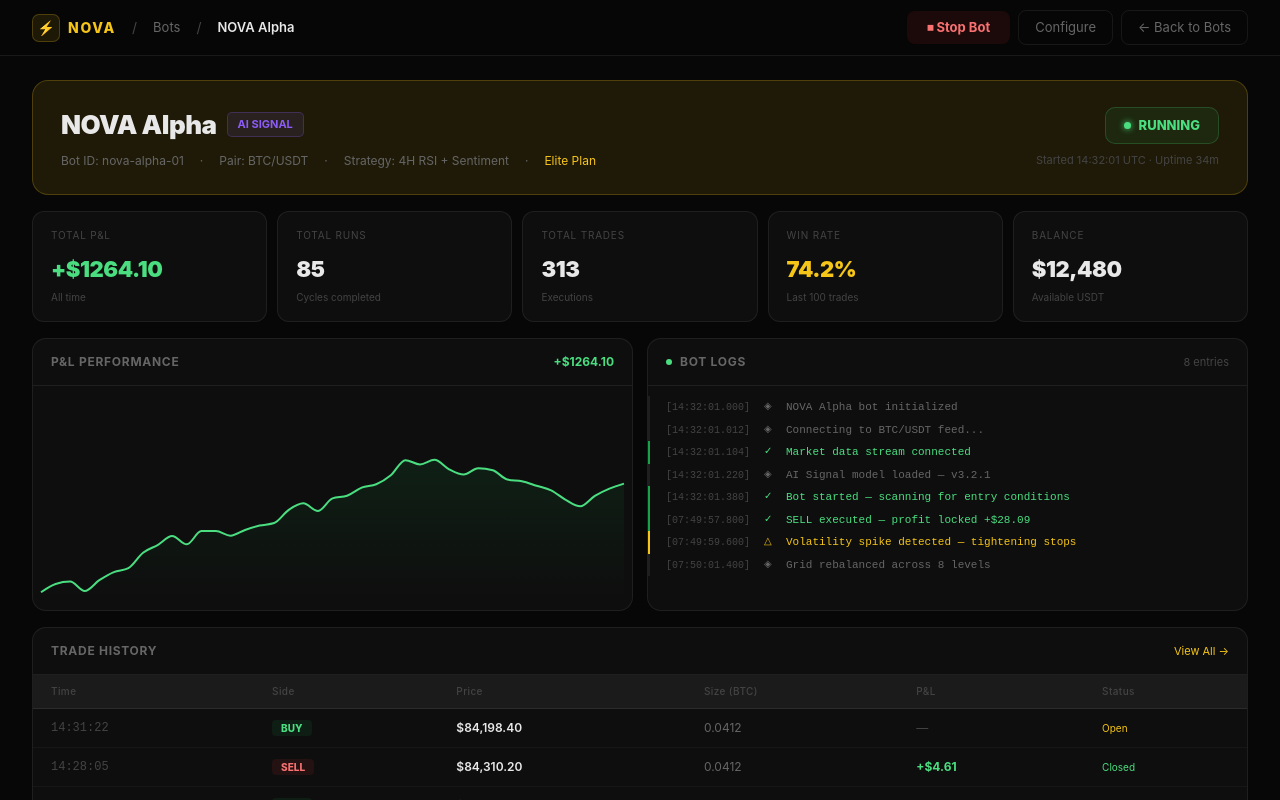
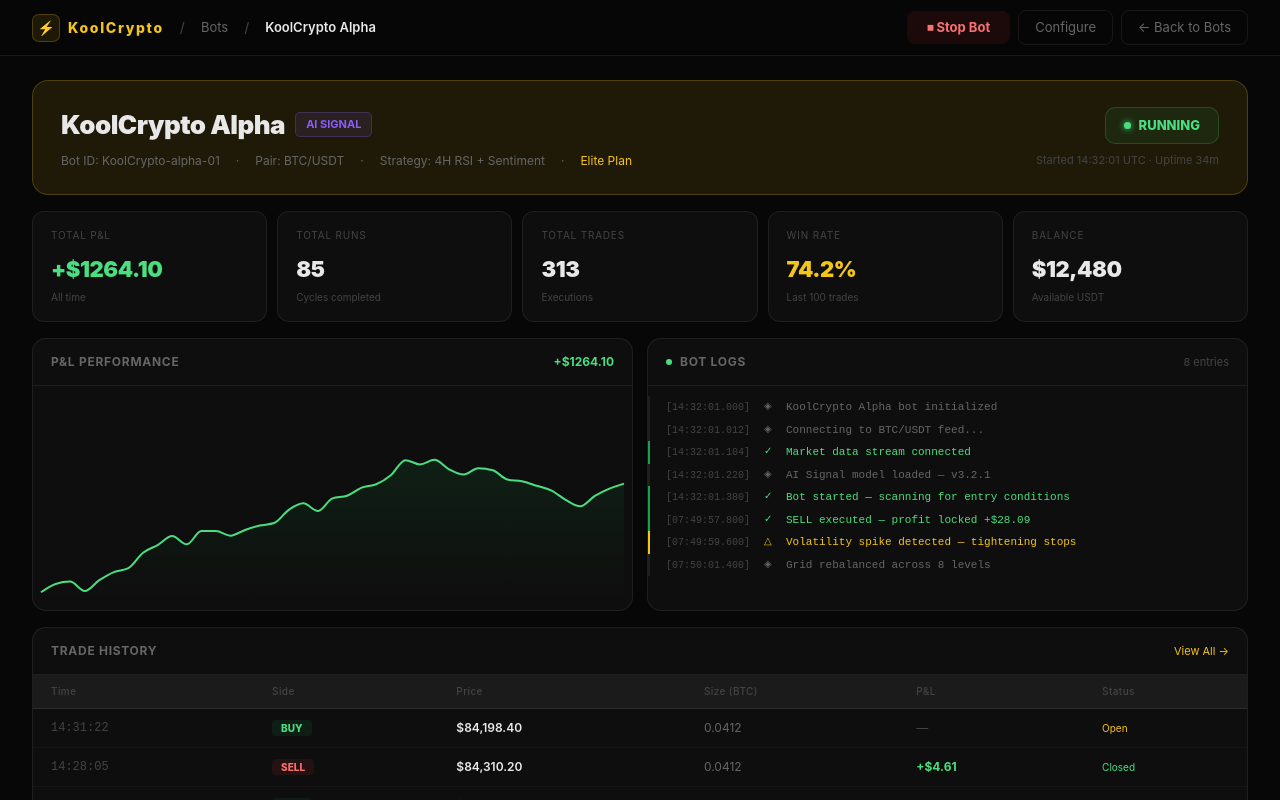
Before and after one commit to shamey-debug/NOVA, a Next.js app: page /bots/1 in a window 1280 px wide. Shown: the top 800 px of the page. Built offline with nearby package versions, Linux system fonts and the light colour scheme.

Commit message:
Rebrand: Nova → KoolCrypto

```diff
--- a/app/admin/page.tsx
+++ b/app/admin/page.tsx
@@ -123,7 +123,7 @@ export default function AdminPage() {
     <div style={{ minHeight: '100vh', background: G.bg, color: G.text, fontFamily: "-apple-system, BlinkMacSystemFont, 'SF Pro Display', sans-serif", padding: 24 }}>
 
       <div style={{ display: 'flex', justifyContent: 'space-between', alignItems: 'center', marginBottom: 24 }}>
-        <div style={{ fontSize: 20, fontWeight: 800, color: G.gold, letterSpacing: '0.06em' }}>⚡ NOVA ADMIN</div>
+        <div style={{ fontSize: 20, fontWeight: 800, color: G.gold, letterSpacing: '0.06em' }}>⚡ KoolCrypto ADMIN</div>
         <button onClick={() => router.push('/dashboard')}
           style={{ fontSize: 12, color: G.muted, background: G.bg2, border: `1px solid ${G.border}`, padding: '6px 16px', borderRadius: 8, cursor: 'pointer' }}>
           ← Dashboard
--- a/app/bots/[id]/page.tsx
+++ b/app/bots/[id]/page.tsx
@@ -72,7 +72,7 @@ const TRADES_HISTORY = [
 export default function BotDetailPage() {
   const [running, setRunning] = useState(true);
   const [logs, setLogs] = useState<{ time: string; type: string; icon: string; msg: string }[]>([
-    { time: "14:32:01.000", type: "info",    icon: "◈", msg: "NOVA Alpha bot initialized" },
+    { time: "14:32:01.000", type: "info",    icon: "◈", msg: "KoolCrypto Alpha bot initialized" },
     { time: "14:32:01.012", type: "info",    icon: "◈", msg: "Connecting to BTC/USDT feed..." },
     { time: "14:32:01.104", type: "success", icon: "✓", msg: "Market data stream connected" },
     { time: "14:32:01.220", type: "info",    icon: "◈", msg: "AI Signal model loaded — v3.2.1" },
@@ -124,12 +124,12 @@ export default function BotDetailPage() {
         <div style={{ display: "flex", alignItems: "center", gap: "16px" }}>
           <div style={{ display: "flex", alignItems: "center", gap: "8px" }}>
             <div style={{ width: "28px", height: "28px", background: G.goldDim, border: `1px solid ${G.goldBorder}`, borderRadius: "7px", display: "flex", alignItems: "center", justifyContent: "center", fontSize: "14px" }}>⚡</div>
-            <span style={{ fontSize: "14px", fontWeight: 800, letterSpacing: "0.12em", color: G.gold }}>NOVA</span>
+            <span style={{ fontSize: "14px", fontWeight: 800, letterSpacing: "0.12em", color: G.gold }}>KoolCrypto</span>
           </div>
           <span style={{ color: G.muted, fontSize: "14px" }}>/</span>
           <span style={{ fontSize: "13px", color: G.sec }}>Bots</span>
           <span style={{ color: G.muted, fontSize: "14px" }}>/</span>
-          <span style={{ fontSize: "13px", color: G.text, fontWeight: 600 }}>NOVA Alpha</span>
+          <span style={{ fontSize: "13px", color: G.text, fontWeight: 600 }}>KoolCrypto Alpha</span>
         </div>
         <div style={{ display: "flex", gap: "8px", alignItems: "center" }}>
           <button onClick={() => setRunning(r => !r)} style={{ padding: "7px 20px", borderRadius: "8px", fontSize: "13px", fontWeight: 700, border: "none", background: running ? G.redBg : G.greenBg, color: running ? G.redText : G.greenText, cursor: "pointer", display: "flex", alignItems: "center", gap: "6px" }}>
@@ -146,11 +146,11 @@ export default function BotDetailPage() {
         <div style={{ background: G.goldDim, border: `1px solid ${G.goldBorder}`, borderRadius: "16px", padding: "24px 28px", display: "flex", justifyContent: "space-between", alignItems: "center" }}>
           <div>
             <div style={{ display: "flex", alignItems: "center", gap: "10px", marginBottom: "8px" }}>
-              <h1 style={{ fontSize: "26px", fontWeight: 900, letterSpacing: "-0.02em", margin: 0 }}>NOVA Alpha</h1>
+              <h1 style={{ fontSize: "26px", fontWeight: 900, letterSpacing: "-0.02em", margin: 0 }}>KoolCrypto Alpha</h1>
               <span style={{ fontSize: "11px", padding: "3px 10px", borderRadius: "5px", background: G.purpleBg, color: G.purple, fontWeight: 700, border: `1px solid rgba(139,92,246,0.25)` }}>AI SIGNAL</span>
             </div>
             <div style={{ display: "flex", gap: "16px", fontSize: "12px", color: G.sec }}>
-              <span>Bot ID: nova-alpha-01</span>
+              <span>Bot ID: KoolCrypto-alpha-01</span>
               <span>·</span>
               <span>Pair: {pair}</span>
               <span>·</span>
--- a/app/bots/page.tsx
+++ b/app/bots/page.tsx
@@ -38,7 +38,7 @@ const gen = (n = 30, up = true) => {
 
 const BOTS = [
   {
-    name: "NOVA Alpha",
+    name: "KoolCrypto Alpha",
     tag: "AI Signal",
     desc: "GPT-powered market sentiment + on-chain signal bot. Trades BTC/ETH on 4H timeframes.",
     pair: "BTC/USDT",
@@ -184,7 +184,7 @@ const PLANS = [
 ];
 
 const LEADERBOARD = [
-  { rank: 1, name: "NOVA Alpha", roi: "+84.2%", users: "4,821", type: "AI Signal" },
+  { rank: 1, name: "KoolCrypto Alpha", roi: "+84.2%", users: "4,821", type: "AI Signal" },
   { rank: 2, name: "Momentum Scalper", roi: "+102.4%", users: "2,140", type: "Scalping" },
   { rank: 3, name: "Grid Master Pro", roi: "+61.8%", users: "8,322", type: "Grid" },
   { rank: 4, name: "Arbitrage Hunter", roi: "+38.9%", users: "1,204", type: "Arbitrage" },
@@ -220,7 +220,7 @@ export default function BotsPage() {
         <div style={{ display: "flex", alignItems: "center", gap: "12px" }}>
           <div style={{ width: "34px", height: "34px", background: G.goldDim, border: `1px solid ${G.goldBorder}`, borderRadius: "9px", display: "flex", alignItems: "center", justifyContent: "center", fontSize: "16px" }}>⚡</div>
           <div>
-            <div style={{ fontSize: "16px", fontWeight: 800, letterSpacing: "0.16em", color: G.gold }}>NOVA</div>
+            <div style={{ fontSize: "16px", fontWeight: 800, letterSpacing: "0.16em", color: G.gold }}>KoolCrypto</div>
             <div style={{ fontSize: "9px", letterSpacing: "0.22em", color: G.muted, textTransform: "uppercase" }}>AI Bots</div>
           </div>
         </div>
@@ -243,7 +243,7 @@ export default function BotsPage() {
           <div style={{ position: "relative", zIndex: 1 }}>
             <div style={{ fontSize: "11px", color: G.gold, letterSpacing: "0.2em", textTransform: "uppercase", marginBottom: "12px" }}>🤖 Automated Trading</div>
             <h1 style={{ fontSize: "36px", fontWeight: 900, letterSpacing: "-0.03em", margin: "0 0 10px" }}>Let AI trade while you sleep.</h1>
-            <p style={{ fontSize: "14px", color: G.sec, margin: "0 0 28px", maxWidth: "480px", lineHeight: 1.65 }}>Deploy battle-tested AI strategies in one click. Our bots run 24/7, execute in under 5ms, and have generated over $48M in profit for NOVA traders.</p>
+            <p style={{ fontSize: "14px", color: G.sec, margin: "0 0 28px", maxWidth: "480px", lineHeight: 1.65 }}>Deploy battle-tested AI strategies in one click. Our bots run 24/7, execute in under 5ms, and have generated over $48M in profit for KoolCrypto traders.</p>
             <div style={{ display: "flex", gap: "32px" }}>
               {[["$48M+", "Profit generated"], ["12,400+", "Active bots"], ["+84.2%", "Top bot ROI (12M)"], ["91%", "Best win rate"]].map(([v, l]) => (
                 <div key={l}>
--- a/app/layout.tsx
+++ b/app/layout.tsx
@@ -2,7 +2,7 @@ import './globals.css'
 import type { Metadata } from 'next'
 
 export const metadata: Metadata = {
-  title: 'NOVA | Advanced Crypto Trading',
+  title: 'KoolCrypto | Advanced Crypto Trading',
   description: 'Institutional-grade crypto trading platform. Lightning-fast execution, real-time analytics, 200+ markets.'
 }
 
--- a/app/login/page.tsx
+++ b/app/login/page.tsx
@@ -40,7 +40,7 @@ export default function LoginPage() {
         <div>
           <h1 className="text-3xl font-bold">Welcome back.</h1>
           <p className="text-zinc-400 mt-2 text-sm">
-            Log in to your Nova account.
+            Log in to your KoolCrypto account.
           </p>
         </div>
 
--- a/app/page.tsx
+++ b/app/page.tsx
@@ -102,7 +102,7 @@ const TESTIMONIALS = [
     handle: '@marco_fx',
     flag: '🇮🇹',
     avatar: 'MV',
-    text: 'I\'ve tried four other platforms. Nova is the only one where the bot actually executes fast enough to matter. Up €2,900 in six weeks and counting.',
+    text: 'I\'ve tried four other platforms. KoolCrypto is the only one where the bot actually executes fast enough to matter. Up €2,900 in six weeks and counting.',
     profit: '+$3,200',
     days: '42 days',
   },
@@ -120,7 +120,7 @@ const TESTIMONIALS = [
     handle: '@omar_invest',
     flag: '🇦🇪',
     avatar: 'OA',
-    text: 'Running $1,000 sessions consistently now. Withdrawals are always processed same day. Nova fits perfectly into my portfolio strategy alongside equities.',
+    text: 'Running $1,000 sessions consistently now. Withdrawals are always processed same day. KoolCrypto fits perfectly into my portfolio strategy alongside equities.',
     profit: '+$2,400',
     days: '30 days',
   },
@@ -165,7 +165,7 @@ const TESTIMONIALS = [
     handle: '@hanam_uae',
     flag: '🇦🇪',
     avatar: 'HM',
-    text: 'Security was my biggest concern and Nova addressed it fully — 2FA, non-custodial, instant withdrawals. Made $2,750 last month with zero stress.',
+    text: 'Security was my biggest concern and KoolCrypto addressed it fully — 2FA, non-custodial, instant withdrawals. Made $2,750 last month with zero stress.',
     profit: '+$2,750',
     days: '35 days',
   },
@@ -287,7 +287,7 @@ function CashoutBanner() {
           </div>
           <div style={{
             width: 8, height: 8, borderRadius: '50%', background: '#4ade80',
-            flexShrink: 0, animation: 'novaPulse 1.5s infinite',
+            flexShrink: 0, animation: 'KoolCryptoPulse 1.5s infinite',
           }} />
         </div>
       </div>
@@ -326,7 +326,7 @@ function Testimonials() {
           Real people. Real profits.
         </h2>
         <p style={{ fontSize: 13, color: G.sec, maxWidth: 360, margin: '0 auto' }}>
-          Join thousands of traders already cashing out with Nova bots.
+          Join thousands of traders already cashing out with KoolCrypto bots.
         </p>
       </div>
 
@@ -489,17 +489,17 @@ export default function HomePage() {
 
       {/* Keyframe injection */}
       <style>{`
-        @keyframes novaPulse {
+        @keyframes KoolCryptoPulse {
           0%, 100% { opacity: 1; transform: scale(1); }
           50% { opacity: 0.4; transform: scale(0.7); }
         }
-        .nova-hide-scrollbar::-webkit-scrollbar { display: none; }
+        .KoolCrypto-hide-scrollbar::-webkit-scrollbar { display: none; }
         @media (min-width: 768px) {
-          .nova-mobile-only { display: none !important; }
-          .nova-desktop-nav { display: flex !important; }
+          .KoolCrypto-mobile-only { display: none !important; }
+          .KoolCrypto-desktop-nav { display: flex !important; }
         }
         @media (max-width: 767px) {
-          .nova-desktop-nav { display: none !important; }
+          .KoolCrypto-desktop-nav { display: none !important; }
         }
       `}</style>
 
@@ -532,11 +532,11 @@ export default function HomePage() {
             border: `1px solid ${G.goldBorder}`, borderRadius: 8,
             display: 'flex', alignItems: 'center', justifyContent: 'center', fontSize: 15,
           }}>⚡</div>
-          <span style={{ fontSize: 15, fontWeight: 800, letterSpacing: '0.14em', color: G.gold }}>NOVA</span>
+          <span style={{ fontSize: 15, fontWeight: 800, letterSpacing: '0.14em', color: G.gold }}>KoolCrypto</span>
         </div>
 
         {/* Desktop nav */}
-        <div className="nova-desktop-nav" style={{ gap: 4, alignItems: 'center' }}>
+        <div className="KoolCrypto-desktop-nav" style={{ gap: 4, alignItems: 'center' }}>
           <button onClick={() => router.push('/login')}
             style={{ padding: '7px 16px', borderRadius: 8, fontSize: 13, border: `1px solid ${G.border}`, background: 'transparent', color: G.sec, cursor: 'pointer' }}>
             Log In
@@ -548,7 +548,7 @@ export default function HomePage() {
         </div>
 
         {/* Mobile hamburger */}
-        <button className="nova-mobile-only" onClick={() => setMenuOpen(!menuOpen)}
+        <button className="KoolCrypto-mobile-only" onClick={() => setMenuOpen(!menuOpen)}
           style={{ background: 'transparent', border: 'none', color: G.text, fontSize: 22, cursor: 'pointer', padding: 4 }}>
           {menuOpen ? '✕' : '☰'}
         </button>
@@ -741,7 +741,7 @@ export default function HomePage() {
         display: 'flex', justifyContent: 'space-between', alignItems: 'center',
         flexWrap: 'wrap', gap: 12,
       }}>
-        <span style={{ fontSize: 12, color: G.muted }}>⚡ NOVA · AI Trading Platform</span>
+        <span style={{ fontSize: 12, color: G.muted }}>⚡ KoolCrypto · AI Trading Platform</span>
         <div style={{ display: 'flex', gap: 16, flexWrap: 'wrap' }}>
          {[['Sign Up', '/signup'], ['Log In', '/login']].map(([l, h]) => (
             <button key={l} onClick={() => router.push(h)}
--- a/package.json
+++ b/package.json
@@ -1,5 +1,5 @@
 {
-  "name": "nova-starter",
+  "name": "KoolCrypto-starter",
   "version": "0.1.0",
   "private": true,
   "scripts": {
```
Also changed, not shown: 2 other files (tests, documents, lock files or other folders).
